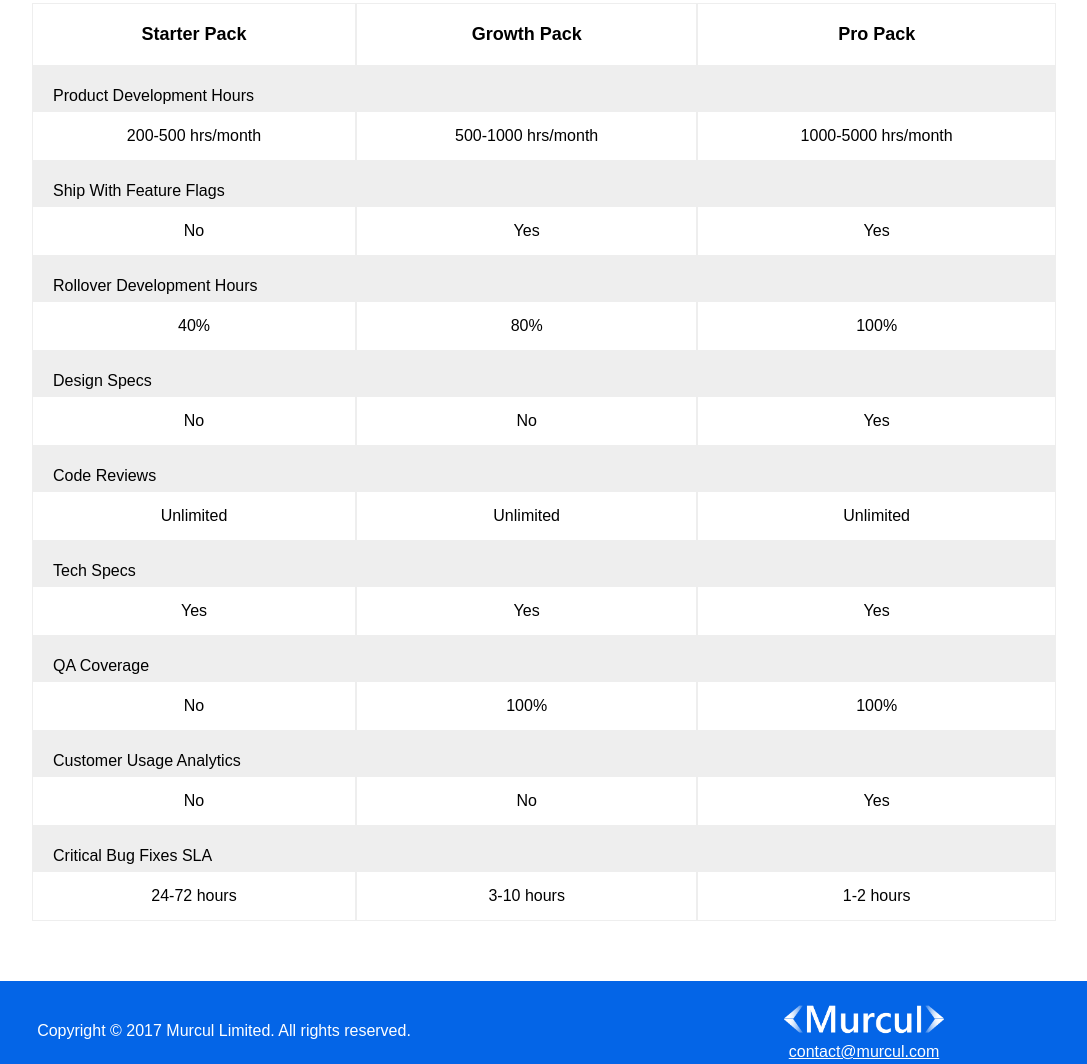
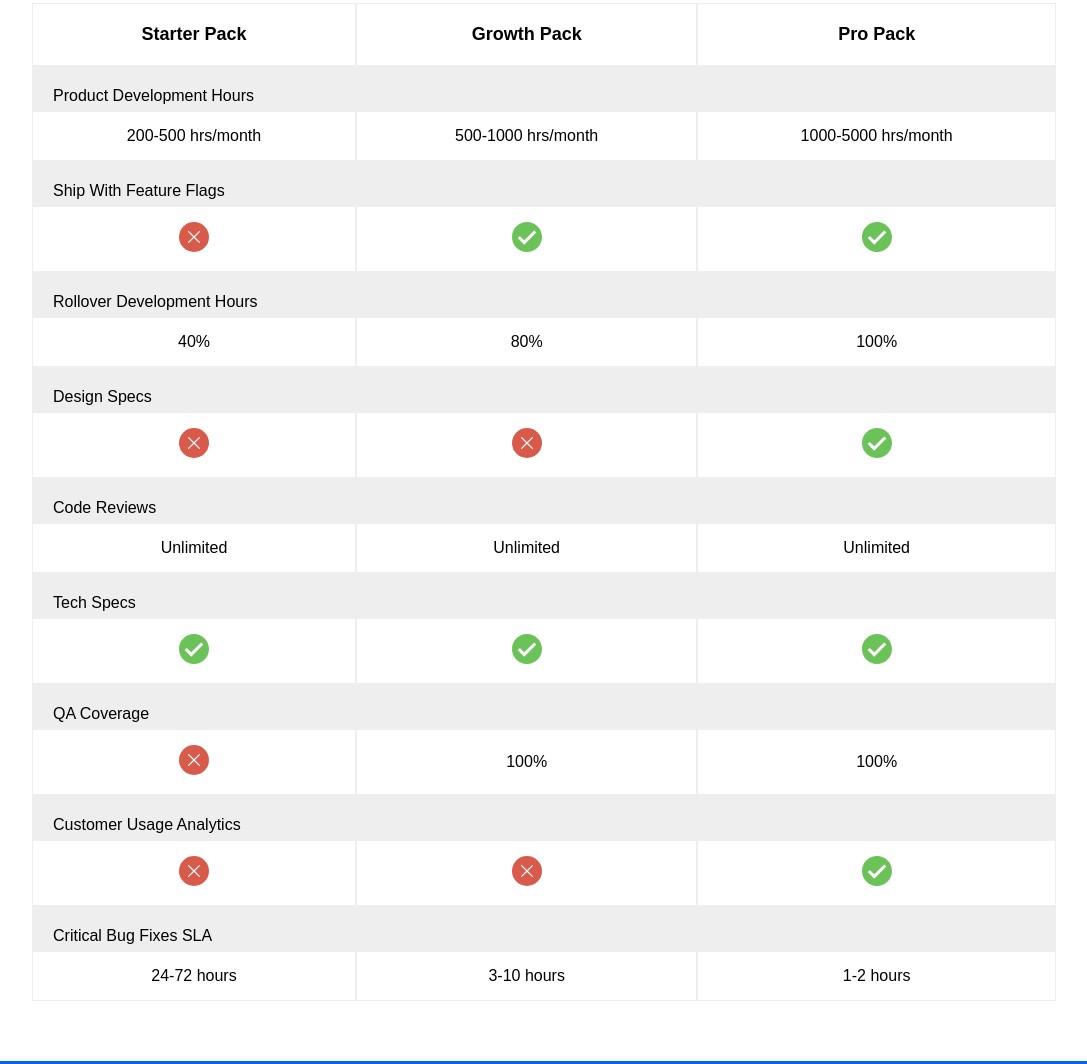
Before and after one commit to madeius/www.murcul.com, a Gatsby site: page / in a window 1280 px wide. Shown: the part 2603-3667 px from the top of the page, without its empty margins (96-1183 px from the left). Built offline with nearby package versions, Linux system fonts and the light colour scheme; Gatsby itself is replaced by a stand-in of ours; a web font is replaced by a local one.

Commit message:
Added Icons to replace yes and no

```diff
--- a/src/components/PricingSection/index.js
+++ b/src/components/PricingSection/index.js
@@ -3,6 +3,8 @@ import Button from "../Button";
 import styled from "styled-components";
 
 import Colors from "../../colors";
+import greenTickSrc from "../../assets/green_tick.svg";
+import redCrossSrc from "../../assets/red_cross.svg";
 
 const Section = styled.div`
   width: 80%;
@@ -59,6 +61,10 @@ const TitleCell = styled.th`
   font-size: 18px;
 `;
 
+const Icon = styled.img`
+  max-width: 30px;
+`;
+
 const ButtonContainer = styled.div`
   margin-top: 100px;
 `;
@@ -85,9 +91,13 @@ export default function PricingSection() {
           <FeatureCell colSpan="3">Ship With Feature Flags</FeatureCell>
         </Row>
         <Row>
-          <Cell>No</Cell>
-          <Cell>Yes</Cell>
-          <Cell>Yes</Cell>
+          <Cell><Icon src={redCrossSrc}/></Cell>
+          <Cell>
+            <Icon src={greenTickSrc} />
+          </Cell>
+          <Cell>
+            <Icon src={greenTickSrc} />
+          </Cell>
         </Row>
         <Row>
           <FeatureCell colSpan="3">Rollover Development Hours</FeatureCell>
@@ -101,9 +111,11 @@ export default function PricingSection() {
           <FeatureCell colSpan="3">Design Specs</FeatureCell>
         </Row>
         <Row>
-          <Cell>No</Cell>
-          <Cell>No</Cell>
-          <Cell>Yes</Cell>
+          <Cell><Icon src={redCrossSrc}/></Cell>
+          <Cell><Icon src={redCrossSrc}/></Cell>
+          <Cell>
+            <Icon src={greenTickSrc} />
+          </Cell>
         </Row>
         <Row>
           <FeatureCell colSpan="3">Code Reviews</FeatureCell>
@@ -117,15 +129,21 @@ export default function PricingSection() {
           <FeatureCell colSpan="3">Tech Specs</FeatureCell>
         </Row>
         <Row>
-          <Cell>Yes</Cell>
-          <Cell>Yes</Cell>
-          <Cell>Yes</Cell>
+          <Cell>
+            <Icon src={greenTickSrc} />
+          </Cell>
+          <Cell>
+            <Icon src={greenTickSrc} />
+          </Cell>
+          <Cell>
+            <Icon src={greenTickSrc} />
+          </Cell>
         </Row>
         <Row>
           <FeatureCell colSpan="3">QA Coverage</FeatureCell>
         </Row>
         <Row>
-          <Cell>No</Cell>
+          <Cell><Icon src={redCrossSrc}/></Cell>
           <Cell>100%</Cell>
           <Cell>100%</Cell>
         </Row>
@@ -133,9 +151,11 @@ export default function PricingSection() {
           <FeatureCell colSpan="3">Customer Usage Analytics</FeatureCell>
         </Row>
         <Row>
-          <Cell>No</Cell>
-          <Cell>No</Cell>
-          <Cell>Yes</Cell>
+          <Cell><Icon src={redCrossSrc}/></Cell>
+          <Cell><Icon src={redCrossSrc}/></Cell>
+          <Cell>
+            <Icon src={greenTickSrc} />
+          </Cell>
         </Row>
         <Row>
           <FeatureCell colSpan="3">Critical Bug Fixes SLA</FeatureCell>
```
Also changed, not shown: src/assets/green_tick.svg (added), src/assets/red_cross.svg (added).
